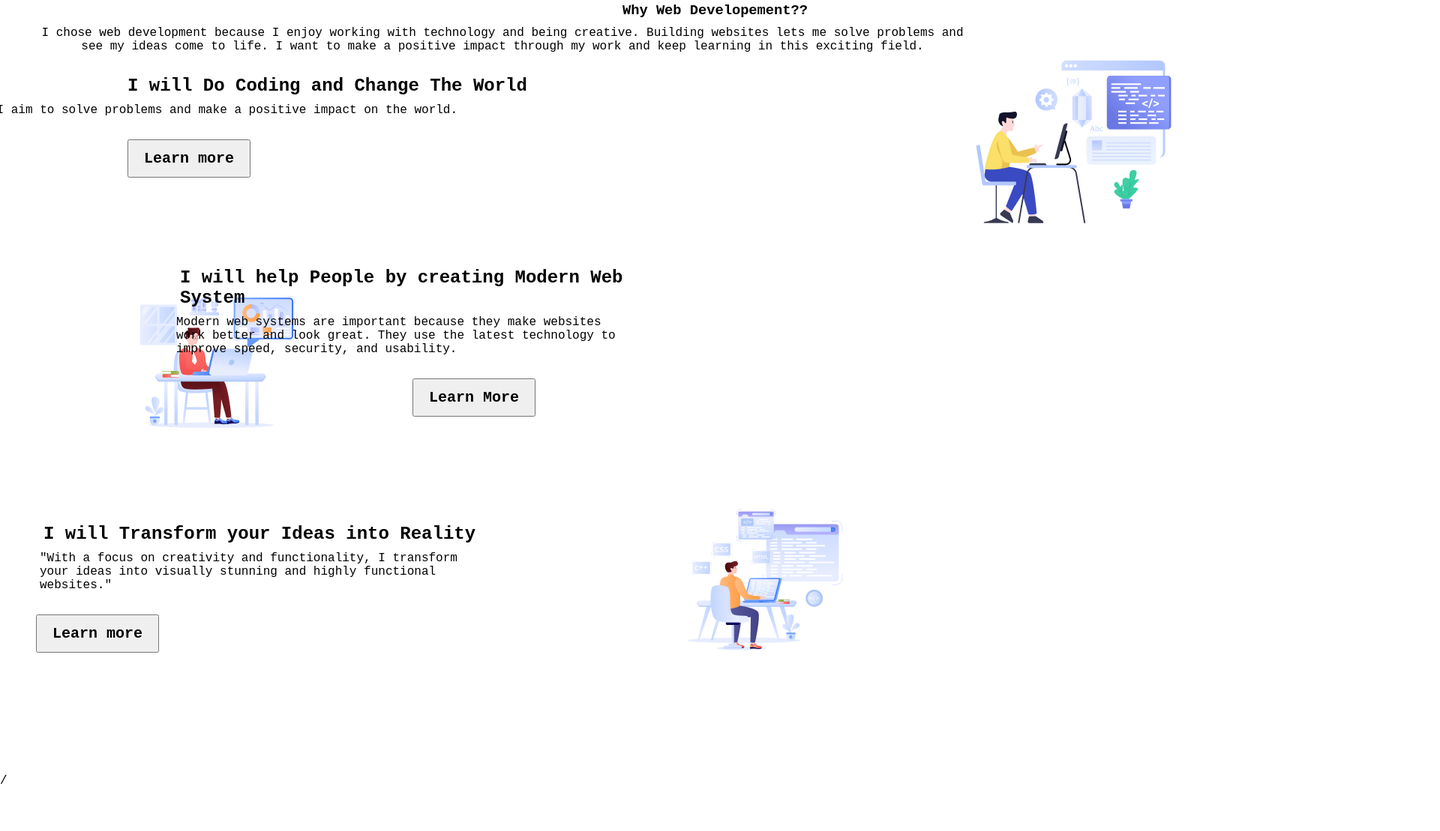
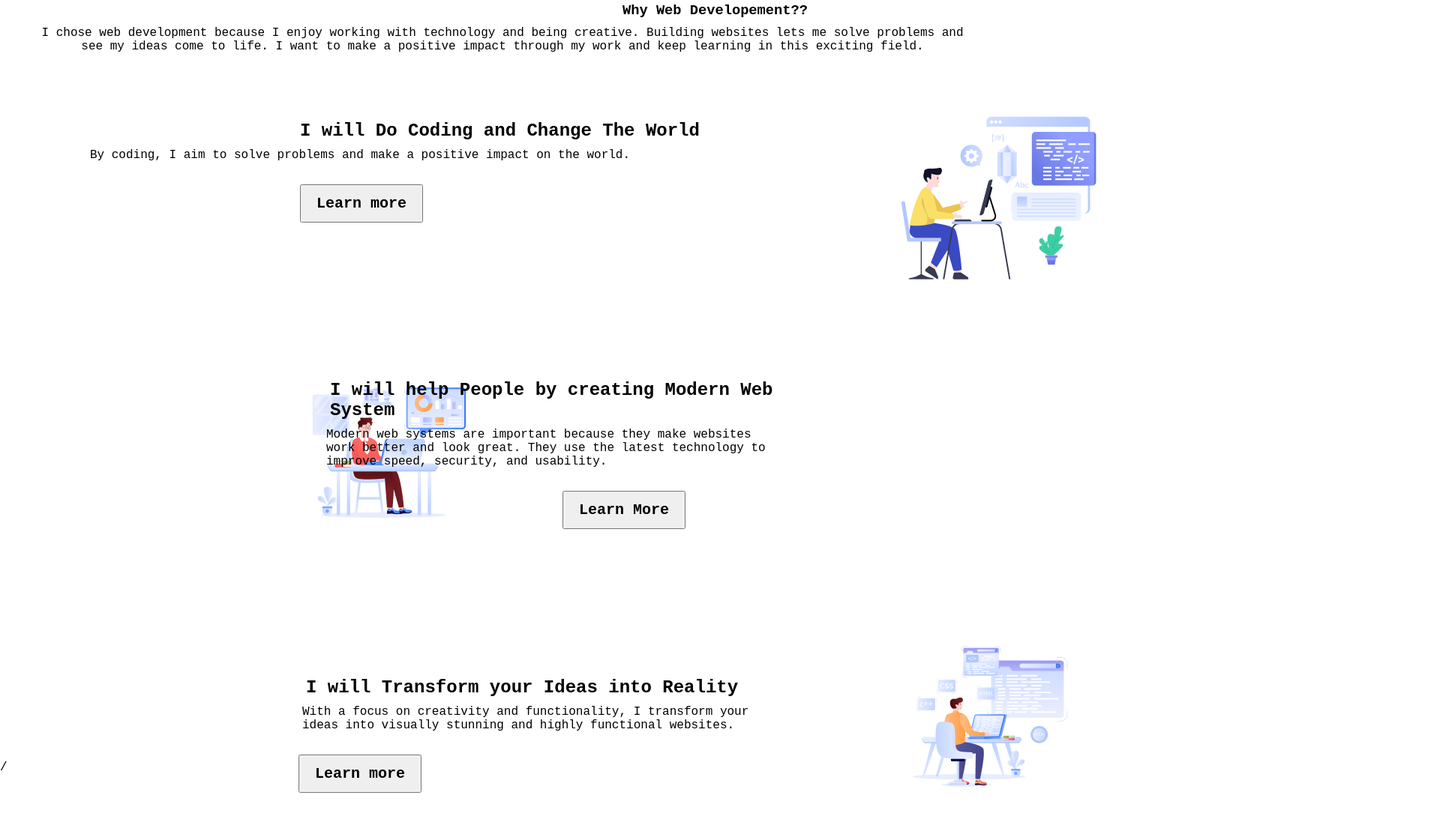
Before and after one commit to MubarratHossain/my-objectives, a plain HTML site: page index.html in a window 1280 px wide. Shown: the part 948-2057 px from the top of the page at 75% size, 1920 px wide, since content can reach past the window. Drawn offline with Linux system fonts and the light colour scheme; a web font is replaced by a local one.

Commit message:
final correction in part 2

```diff
--- a/index.html
+++ b/index.html
@@ -42,7 +42,7 @@
           </div>
           <div class="r5">
             <h4>I will Transform your Ideas into Reality</h4>
-            <p>"With a focus on creativity and functionality, I transform your ideas into visually stunning and highly functional websites."
+            <p>With a focus on creativity and functionality, I transform your ideas into visually stunning and highly functional websites.
 
             </p>
             <button>Learn more</button>
--- a/index/index.css
+++ b/index/index.css
@@ -87,8 +87,8 @@ right: -830px;
  }
 .r3{
    position:relative;
-   top: 20px;
-   left: 170px;
+   top: 80px;
+   left: 400px;
 
 }
 .r3 h4{
@@ -115,20 +115,21 @@ right: -830px;
 #img1{
 position: relative;
 
-top:-140px;
-right: -1300px;
+top:-65px;
+right: -1200px;
 
 }
 #img2{
     position: relative;
-    top: -100px;
-    right: -170px;
+    top: 20px;
+    right: -400px;
 
 }
 .r4{
     position: relative;
-    top: -350px;
-    left: -100px;
+    top: -200px;
+    left: 100px;
+
 }
 .r4 h4{
     position: relative;
@@ -163,8 +164,8 @@ right: -1300px;
     text-align: left;
     padding: 48px;
     display: inline-block;
-
-    top: -255px;
+    top: -50px;
+    left: 350px;
 
 
     }
@@ -189,8 +190,8 @@ right: -1300px;
     #img3{
 
     position: relative;
-    top: -520px;
-    left :900px;
+    top: -320px;
+    left :1200px;
     }
     .r5 h4, .r5 p {
         text-align: left;
```
